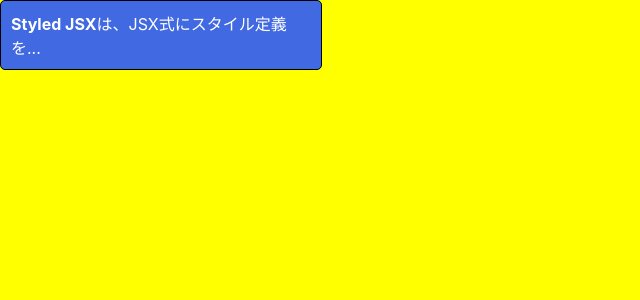
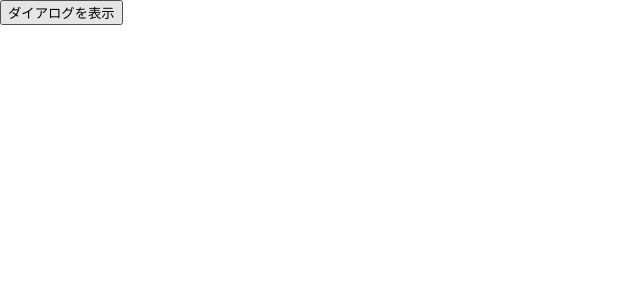
Before and after one commit to darutani/react_practical_introduction, a React app: page / in a window 1280 px wide. Shown: the top 300 px of the page, without its empty margins (0-640 px from the left). Built offline with nearby package versions, Linux system fonts and the light colour scheme.

Commit message:
:sparkles: 5-3-1

```diff
--- /dev/null
+++ b/src/chapter5/PortalBasic.css
@@ -0,0 +1,13 @@
+.dialog {
+  position: fixed;
+  top: 100px;
+  left: 100px;
+  height: 100px;
+  width: 250px;
+  z-index: 99999;
+  display: block;
+  border: 1px solid black;
+  padding: 5px;
+  background-color: white;
+  box-shadow: 5px;
+}
--- /dev/null
+++ b/src/chapter5/PortalBasic.js
@@ -0,0 +1,21 @@
+import {useState} from "react";
+import {createPortal} from "react-dom";
+import './PortalBasic.css';
+
+export default function PortalBasic() {
+    const [show, setShow] = useState(false);
+    const handleDialog = () => setShow(s => ! s);
+
+    return (
+        <form>
+            <button type="button" onClick={handleDialog} disabled={show}>ダイアログを表示</button>
+            {show && createPortal(
+                <div className="dialog">
+                    <p>Portalで生成されたダイアログ</p>
+                    <button type="button" onClick={handleDialog}>閉じる</button>
+                </div>,
+                document.getElementById('dialog')
+            )}
+        </form>
+    );
+}
--- a/src/index.js
+++ b/src/index.js
@@ -63,6 +63,7 @@
 import EmotionComp from "./chapter5/EmotionComp";
 /** @jsxImportSource @emotion/react */
 import { css, Global } from '@emotion/react';
+import PortalBasic from "./chapter5/PortalBasic";
 
 
 
@@ -501,15 +502,23 @@
 // )
 
 /* 5-2-28 */
-const global = css`
-    body {
-        background-color: yellow;
-    }
-`;
+// const global = css`
+//     body {
+//         background-color: yellow;
+//     }
+// `;
+//
+// root.render(
+//     <React.StrictMode>
+//         <Global styles={global} />
+//         <EmotionJsx />
+//     </React.StrictMode>
+// )
 
+/* 5-3-3 */
 root.render(
     <React.StrictMode>
-        <Global styles={global} />
-        <EmotionJsx />
+        <div id="dialog"></div>
+        <PortalBasic />
     </React.StrictMode>
 )
```
